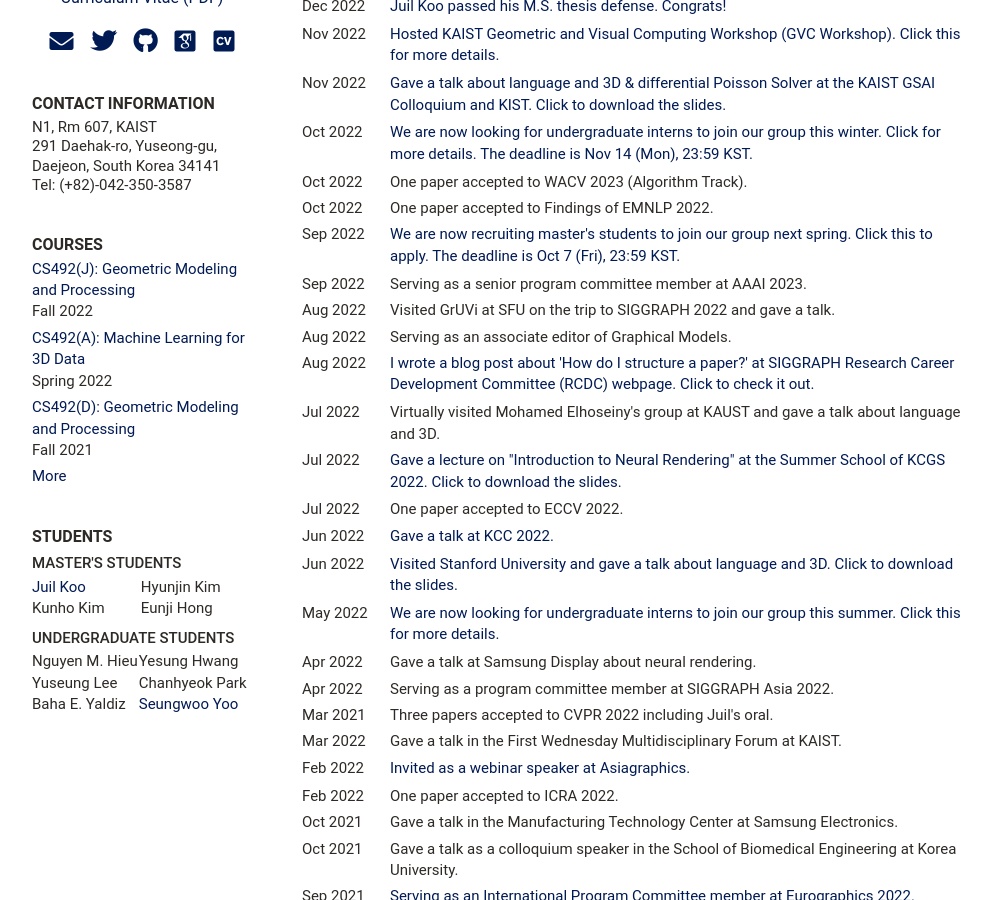
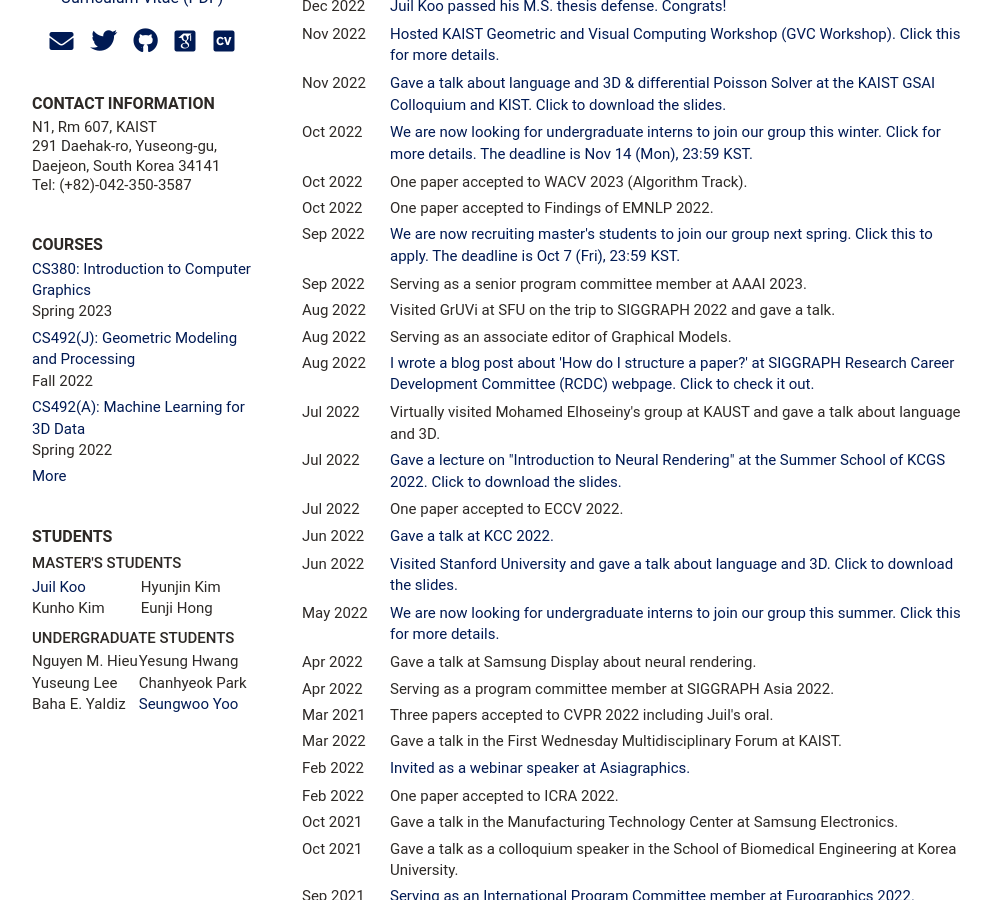
Before and after one commit to mhsung/mhsung.github.io, a Jekyll site: the page built from archive/news.html, in a window 1280 px wide and 900 px high, scrolled down 396 px. Shown: the whole window, without its empty margins (126-1117 px from the left). Built offline with Jekyll 4.4.1, drawn with Linux system fonts in a browser that asks for light colours; some web fonts are replaced.

Commit message:
Updated.

```diff
--- a/_data/courses.yml
+++ b/_data/courses.yml
@@ -1,4 +1,7 @@
 courses:
+  - title: "CS380: Introduction to Computer Graphics"
+    link: https://mhsung.github.io/kaist-cs380-spring-2023/
+    time: Spring 2023
   - title: "CS492(J): Geometric Modeling and Processing"
     link: https://mhsung.github.io/kaist-cs492j-fall-2022/
     time: Fall 2022
```
